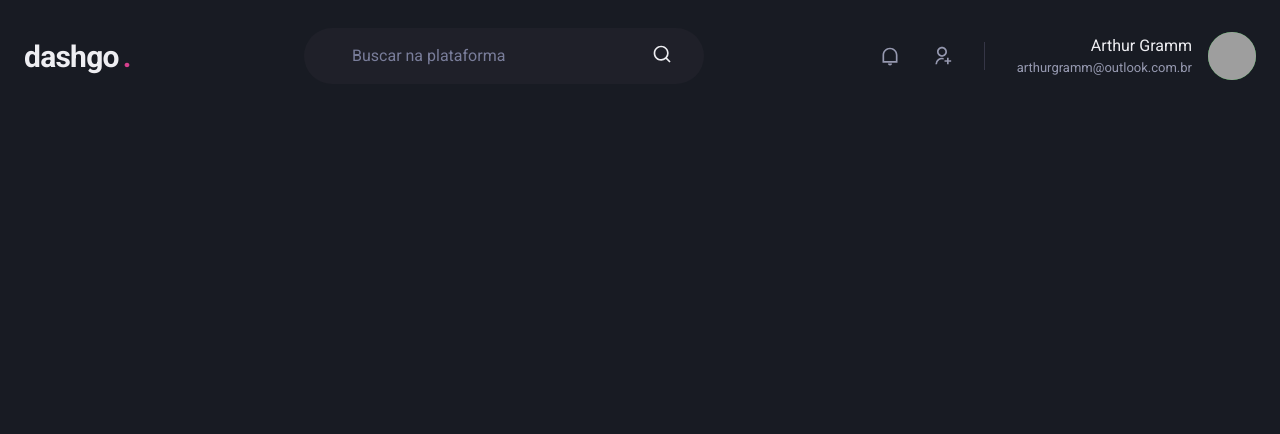
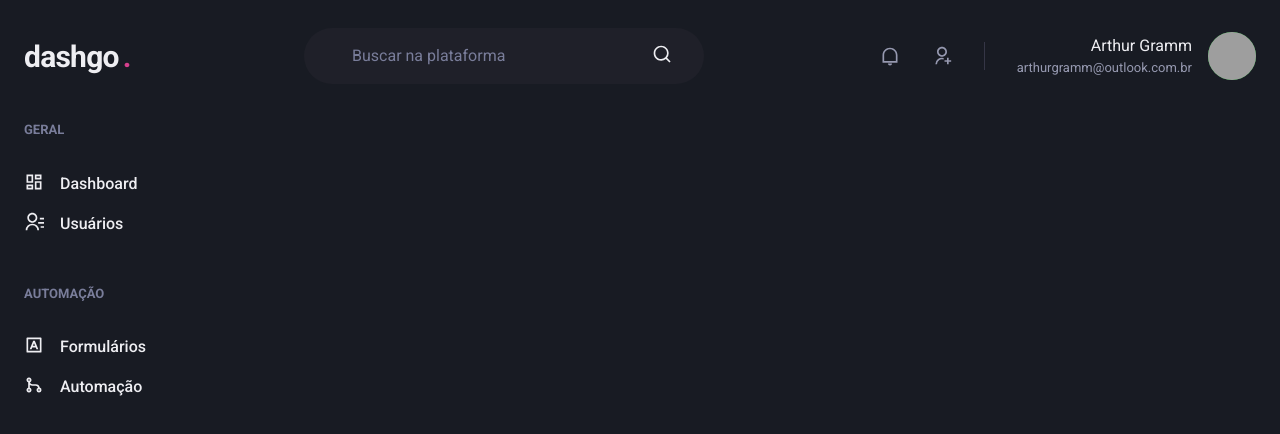
Before and after one commit to grammarthurf/dashgo, a Next.js app: page /dashboard in a window 1280 px wide. Shown: the top 434 px of the page. Built offline with nearby package versions, Linux system fonts and the light colour scheme; grey boxes are pictures that could not be loaded.

Commit message:
create initial structure to sidebar

```diff
--- /dev/null
+++ b/src/components/Sidebar.tsx
@@ -0,0 +1,38 @@
+import { Box, Stack, Text, Link, Icon } from '@chakra-ui/react';
+
+import { RiContactsLine, RiDashboardLine, RiGitMergeLine, RiInputMethodLine } from 'react-icons/ri';
+
+export function Sidebar() {
+  return (
+    <Box as="aside" w="64" mr="8">
+      <Stack spacing="12" align="flex-start">
+        <Box>
+          <Text fontWeight="bold" color="gray.400" fontSize="small">GERAL</Text>
+          <Stack spacing="4" mt="8" align="stretch">
+            <Link display="flex" align="center">
+              <Icon as={RiDashboardLine} fontSize="20" />
+              <Text ml="4" fontWeight="medium">Dashboard</Text>
+            </Link>
+            <Link display="flex" align="center">
+              <Icon as={RiContactsLine} fontSize="20" />
+              <Text ml="4" fontWeight="medium">Usuários</Text>
+            </Link>
+          </Stack>
+        </Box>
+        <Box>
+          <Text fontWeight="bold" color="gray.400" fontSize="small">AUTOMAÇÃO</Text>
+          <Stack spacing="4" mt="8" align="stretch">
+            <Link display="flex" align="center">
+              <Icon as={RiInputMethodLine} fontSize="20" />
+              <Text ml="4" fontWeight="medium">Formulários</Text>
+            </Link>
+            <Link display="flex" align="center">
+              <Icon as={RiGitMergeLine} fontSize="20" />
+              <Text ml="4" fontWeight="medium">Automação</Text>
+            </Link>
+          </Stack>
+        </Box>
+      </Stack>
+    </Box>
+  )
+}
--- a/src/pages/dashboard.tsx
+++ b/src/pages/dashboard.tsx
@@ -1,7 +1,16 @@
+import { Flex } from '@chakra-ui/react';
+
 import { Header } from "../components/Header";
+import { Sidebar } from '../components/Sidebar';
 
 export default function Dashboard() {
   return (
-    <Header />
+    <Flex direction="column" h="100vh">
+      <Header />
+
+      <Flex w="100%" mt="6" maxW={1480} mx="auto" px="6">
+        <Sidebar />
+      </Flex>
+    </Flex>
   )
 }
```
